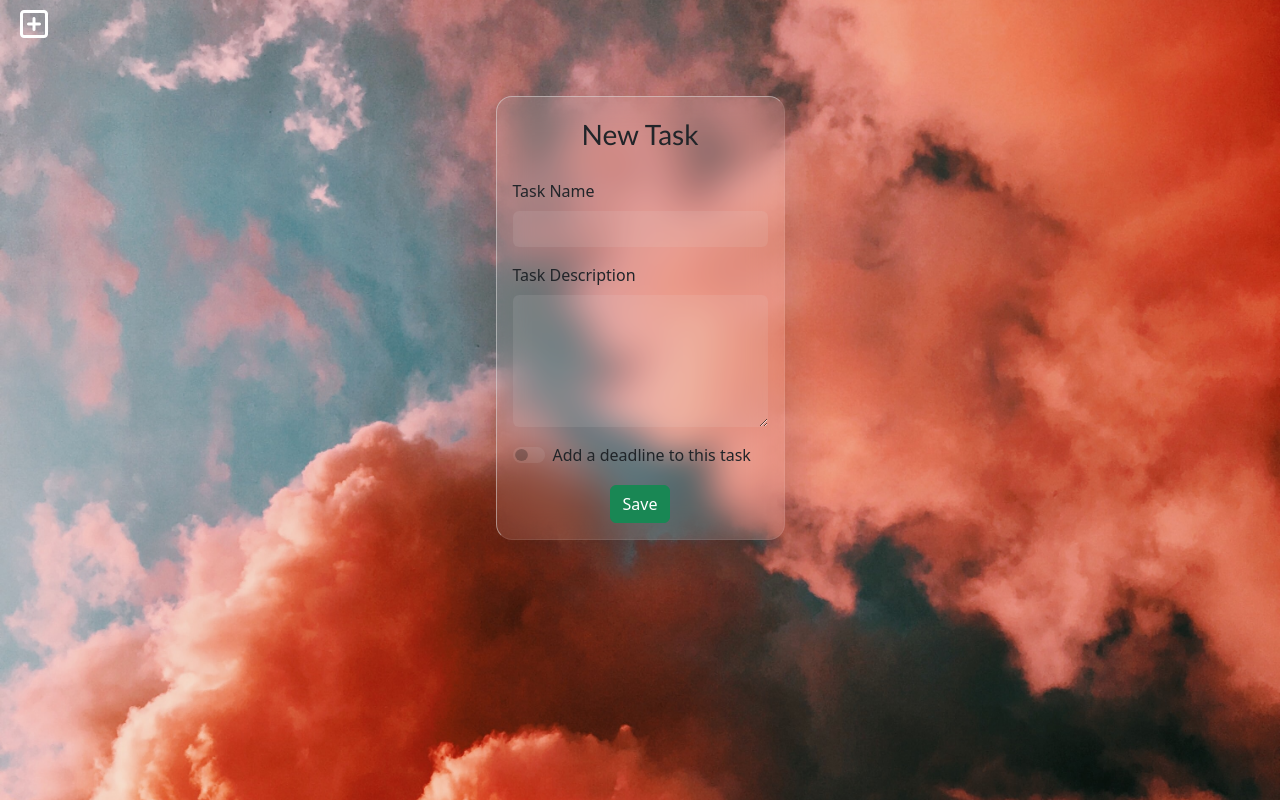
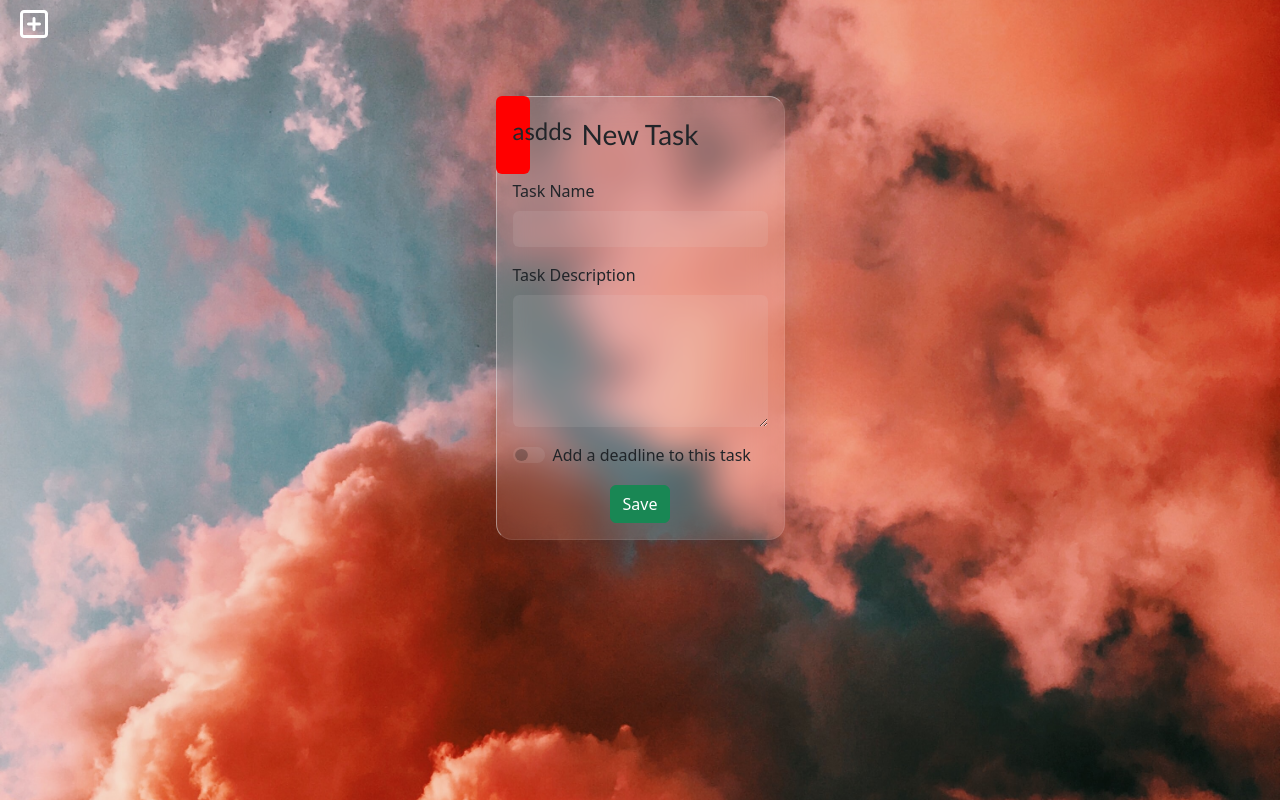
Before and after one commit to temoc1n/Treffio, a Vue app in the folder treffio_vuejs/: page /new-task in a window 1280 px wide. Built offline with nearby package versions, Linux system fonts and the light colour scheme.

Commit message:
Still in the middle of the alerts but god im tired

```diff
--- a/treffio_vuejs/src/assets/main.css
+++ b/treffio_vuejs/src/assets/main.css
@@ -17,6 +17,11 @@ h1, h2, h3, h4, h5, span, p {
 input, textarea {
     background-color: rgba(225,225,225,0.1) !important;
     border: 0px solid rgba(255, 250, 250, 0) !important;
+}
+
+.alert {
+    z-index: 1999;
+    background-color: red;
 }
 
 .form-check-input {
--- a/treffio_vuejs/src/views/NewTask.vue
+++ b/treffio_vuejs/src/views/NewTask.vue
@@ -5,6 +5,11 @@
                 <div class="text-center">
                 </div>
                 <div class="col-md-12 d-flex justify-content-center mt-5">
+                    <div class="position-relative">
+                        <div class="alert position-absolute w-100">
+                            <h4>asdds</h4>
+                        </div>
+                    </div>
                     <div class="card my-auto shadow-lg task-card" :style="getIndex">
                         <h3 class="text-center mt-3">New Task</h3>
                         <div class="card-body">
```
